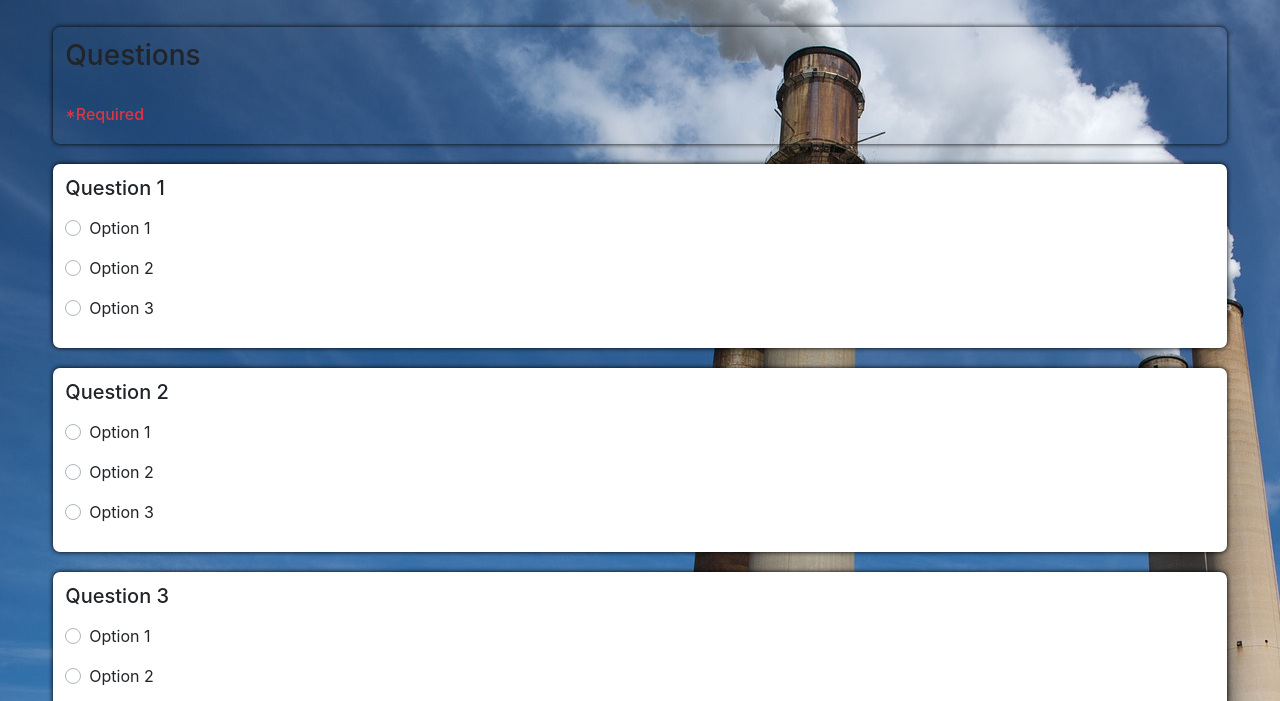
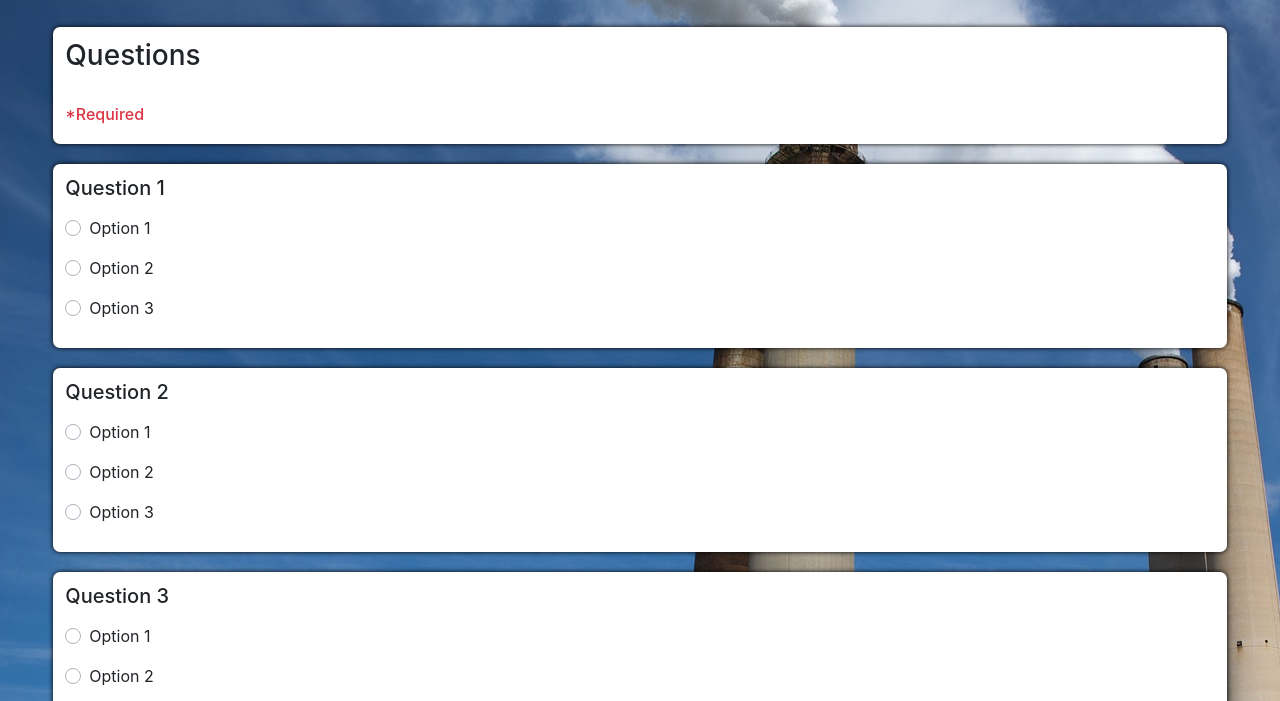
Before and after one commit to AbrahamLugoRamirez/Front-end-test, a plain HTML site: page html/formulario.html in a window 1280 px wide. Shown: the part 97-798 px from the top of the page. Drawn offline with nearby package versions, Linux system fonts and the light colour scheme.

Commit message:
formulario

```diff
--- a/html/formulario.html
+++ b/html/formulario.html
@@ -23,7 +23,7 @@
         </div>
       <form  class="down">
         <div class="row">
-        <div align="center" class="one hi col-11 col-sm-11 col-md-11 bg-transparent">
+        <div align="center" class="one hi col-11 col-sm-11 col-md-11 ">
 
             <h3 >Questions</h3 >
               <br>
```
